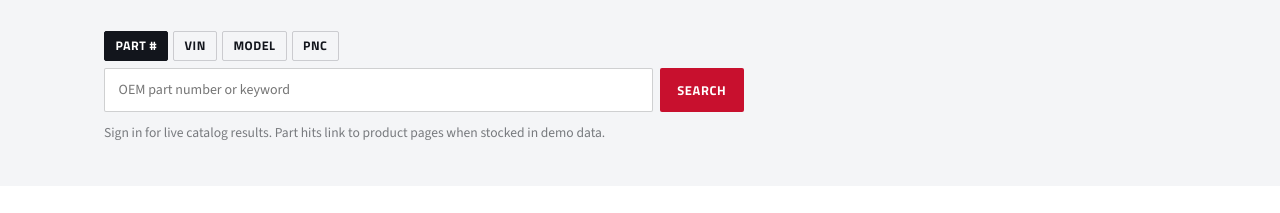
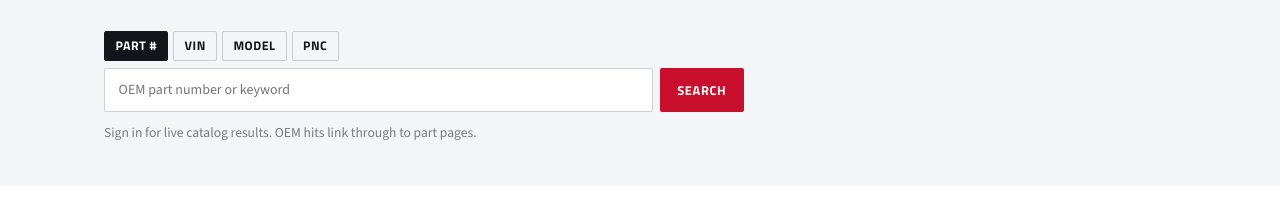
Before and after one commit to Vanguduza/Nissan-Gtr-Auto, a Next.js app in the folder apps/web/: page / in a window 1280 px wide. Shown: the part 1700-1913 px from the top of the page. Built offline with nearby package versions, Linux system fonts and the light colour scheme; no server answers.

Commit message:
auto-sync: 2026-07-24 01:39:23

```diff
--- a/apps/web/components/search-four-way.tsx
+++ b/apps/web/components/search-four-way.tsx
@@ -92,8 +92,7 @@ export function SearchFourWay({
       </div>
       {!isHeader ? (
         <p className={styles.hint}>
-          Sign in for live catalog results. Part hits link to product pages when
-          stocked in demo data.
+          Sign in for live catalog results. OEM hits link through to part pages.
         </p>
       ) : null}
     </form>
```
